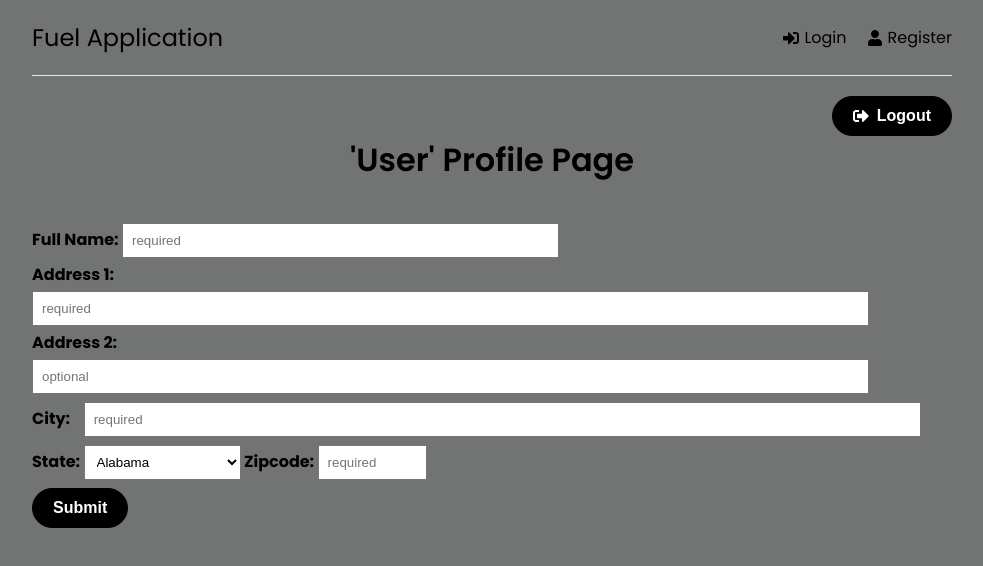
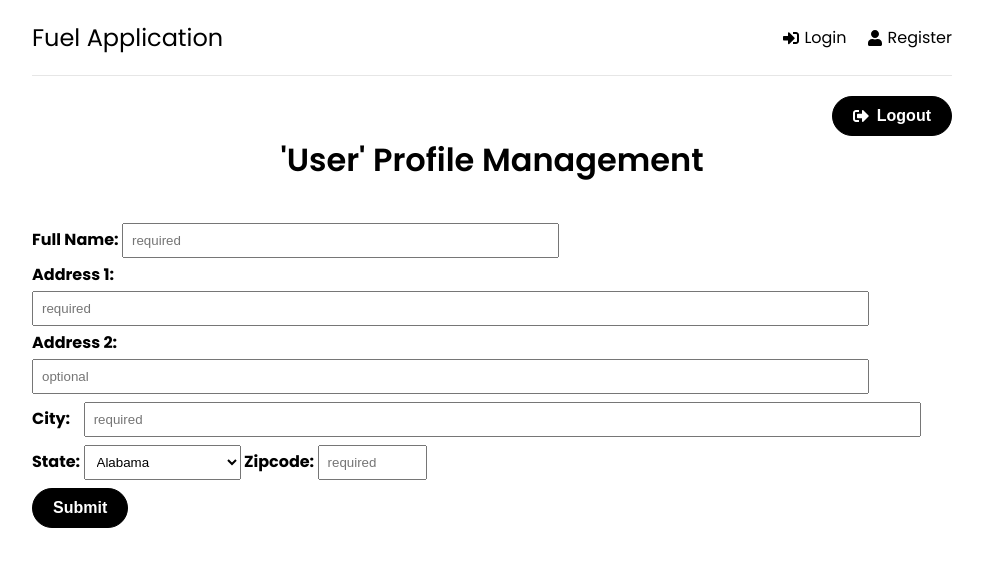
Before and after one commit to dcarlon00/SWE-Project, a React (Create React App) app in the folder frontend/: page /ProfileFinish in a window 1280 px wide. Shown: the top 566 px of the page, without its empty margins (148-1131 px from the left). Built offline with nearby package versions, Linux system fonts and the light colour scheme.

Commit message:
swapped background to white

```diff
--- a/frontend/src/index.css
+++ b/frontend/src/index.css
@@ -9,7 +9,7 @@
 body {
   font-family: 'Poppins', sans-serif;
   height: 100vh;
-  background-color:#727473;
+  background-color:#FFF;
 }
 
 a {
--- a/frontend/src/pages/ProfileFinish.jsx
+++ b/frontend/src/pages/ProfileFinish.jsx
@@ -29,7 +29,7 @@ function ProfileFinish() {
         </button>
     </div>
 
-    <h1>'User' Profile Page</h1>
+    <h1>'User' Profile Management</h1>
     <p id='message'></p>
     <br></br>
     <header className='container profileform'>
```
